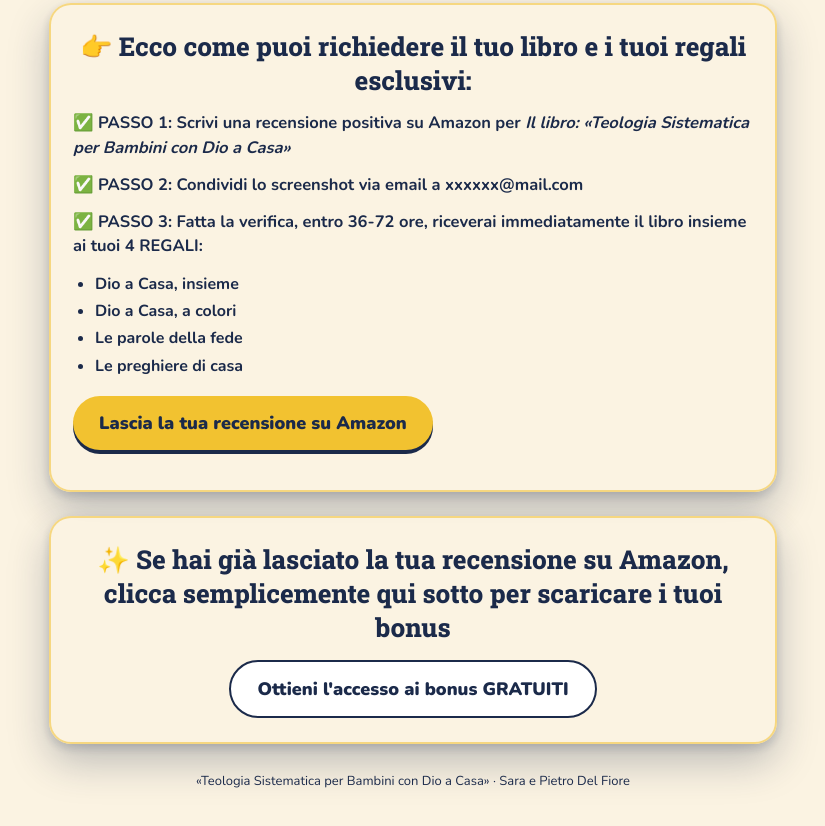
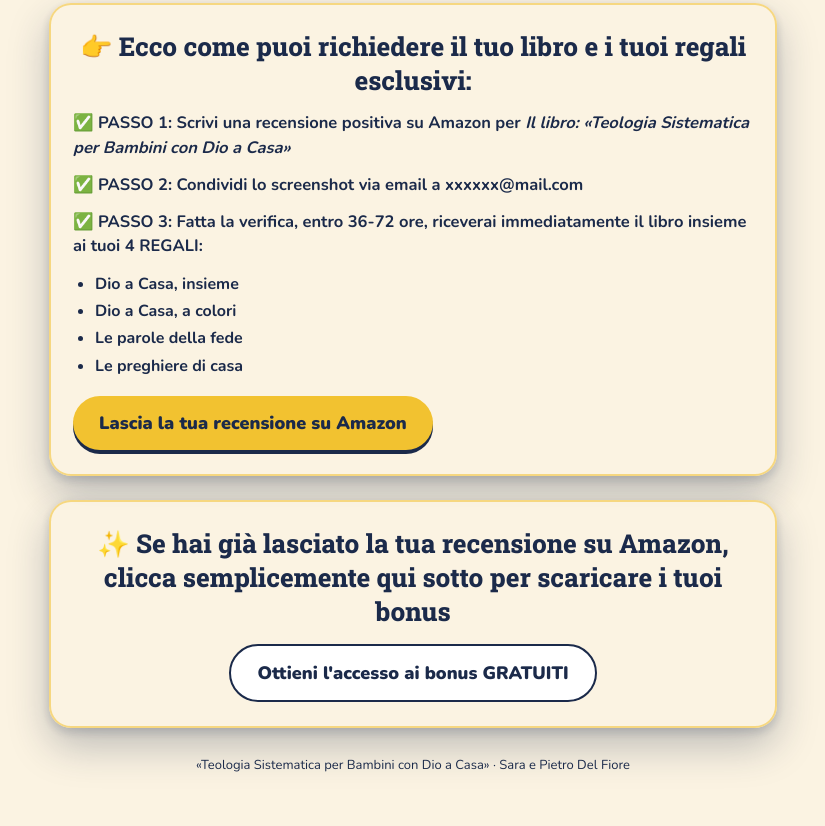
Before and after one commit to lusifra2026/dio-a-casa---libro-gratis, a plain HTML site: page libro-gratis/index.html in a window 1280 px wide. Shown: the part 2095-2921 px from the top of the page, without its empty margins (227-1052 px from the left). Drawn offline with nearby package versions, Linux system fonts and the light colour scheme.

Commit message:
Update index.html

```diff
--- a/libro-gratis/index.html
+++ b/libro-gratis/index.html
@@ -129,7 +129,7 @@ footer{text-align:center;color:var(--navy);font-size:13px;margin-top:28px}
       <li>Le parole della fede</li>
       <li>Le preghiere di casa</li>
     </ul>
-    <p style="margin-left:auto; margin-right:auto;"><a class="btn" id="btn" href="https://www.amazon.it/review/create-review?asin=B0HRBH33MM">Lascia la tua recensione su Amazon</a></p>
+    <a style="margin-left:auto; margin-right:auto;" class="btn" id="btn" href="https://www.amazon.it/review/create-review?asin=B0HRBH33MM">Lascia la tua recensione su Amazon</a>
   </section>
 
   <section class="card center">
```
